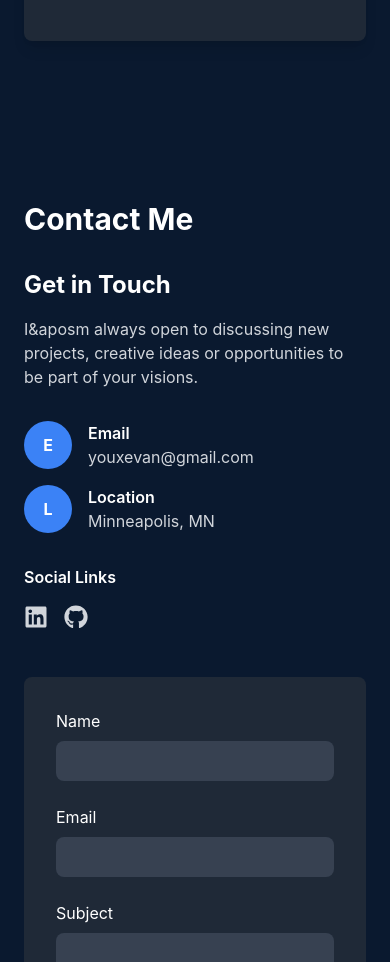
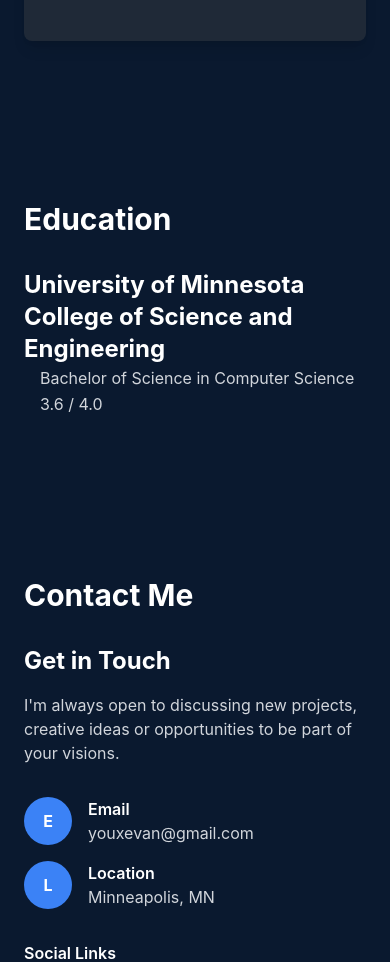
Before and after one commit to EvanxYou04/PersonalPortfolio, a React (Vite) app: page / in a window 390 px wide. Shown: the part 3185-4147 px from the top of the page. Built offline with nearby package versions, Linux system fonts and the light colour scheme.

Commit message:
Initial Education section

```diff
--- a/src/App.jsx
+++ b/src/App.jsx
@@ -2,23 +2,12 @@ import styles from './style'
 import Navbar from './components/Navbar';
 import About from './components/About';
 import Experience from './components/Experience';
+import Education from './components/Education';
 // import Project from './components/Project';
 import Contact from './components/Contact';
 import { socialMedia } from './constants';
 
 const App = () => {
-  const projects = [
-    {
-      title: "Project 1",
-      description: "A brief description of your first project and its key features.",
-      image: "/project1.jpg",
-      technologies: ["React", "Node.js", "MongoDB"],
-      githubLink: "https://github.com/yourusername/project1",
-      liveLink: "https://project1.com"
-    },
-    // Add more projects here
-  ];
-
   return (
     <div className="bg-primary w-full overflow-hidden">
       <Navbar />
@@ -58,7 +47,7 @@ const App = () => {
       <div className={`bg-primary ${styles.paddingX} ${styles.flexStart}`}>
         <div className={`${styles.boxWidth}`}>
           {/* About Section */}
-          <section id="about" className="py-20">
+          <section id="about me" className="py-20">
             <h2 className="text-3xl font-bold text-white mb-8">About Me</h2>
             <About />
           </section>
@@ -68,7 +57,11 @@ const App = () => {
             <h2 className="text-3xl font-bold text-white mb-8">Experience</h2>
             <Experience />
           </section>
-
+          {/* Education Section */}
+          <section id="education" className="py-20">
+            <h2 className="text-3xl font-bold text-white mb-8">Education</h2>
+            <Education />
+          </section>
           {/* Projects Section */}
           {/* <section id="projects" className="py-20">
             <h2 className="text-3xl font-bold text-white mb-8">Projects</h2>
--- a/src/components/Contact.jsx
+++ b/src/components/Contact.jsx
@@ -35,7 +35,7 @@ const Contact = () => {
         <div>
           <h3 className="text-2xl font-bold text-white mb-4">Get in Touch</h3>
           <p className="text-gray-300">
-            I&aposm always open to discussing new projects, creative ideas or opportunities to be part of your visions.
+            I&apos;m always open to discussing new projects, creative ideas or opportunities to be part of your visions.
           </p>
         </div>
 
--- /dev/null
+++ b/src/components/Education.jsx
@@ -0,0 +1,20 @@
+import { education } from "../constants"
+const Education = () => {
+
+    return (
+    <div className="grid grid-cols-1 md:grid-cols-1 items-center">
+        <h3 className="text-2xl font-bold text-white">{education?.school}</h3>
+        <p className="text-gray-300 leading-relaxed pl-4">
+            {education?.degree}
+        </p>
+        <p className="text-gray-300 leading-relaxed pl-4">
+            {education?.graduation}
+        </p>
+        <p className="text-gray-300 leading-relaxed pl-4">
+            {education?.gpa}
+        </p>
+    </div>
+  )
+}
+
+export default Education
--- a/src/constants/index.js
+++ b/src/constants/index.js
@@ -1,13 +1,17 @@
 import { FaLinkedin, FaGithub } from 'react-icons/fa';
 
 export const navLinks = [
+  {
+    id: "about me",
+    title: "About Me"
+  },
   {
     id: "experience",
     title: "Experience"
   },
   {
-        id: "about me",
-        title: "About Me"
+    id: "education",
+    title: "Education"
   },
   {
     id: "projects",
@@ -67,3 +71,20 @@ export const experiences = [
   },
   // Add more experiences as needed
 ];
+
+export const education =
+  {
+    school: "University of Minnesota College of Science and Engineering",
+    degree: "Bachelor of Science in Computer Science",
+    period: "Expected Graduation: May 2026",
+    location: "Minneapolis, MN",
+    gpa: "3.6 / 4.0",
+    courses: [
+      "Data Structures & Algorithms",
+      "Program Design & Development",
+      "Functional Programming",
+      "Applied Linear Algebra",
+      "Operating Systems",
+      "Machine Architecture & Organization"
+    ]
+  };
```
Lines whose indentation alone changed are shown as unchanged.
